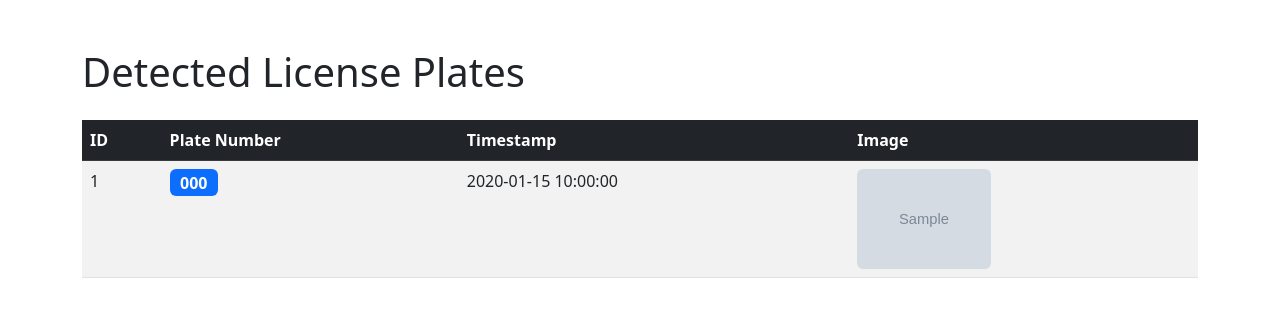
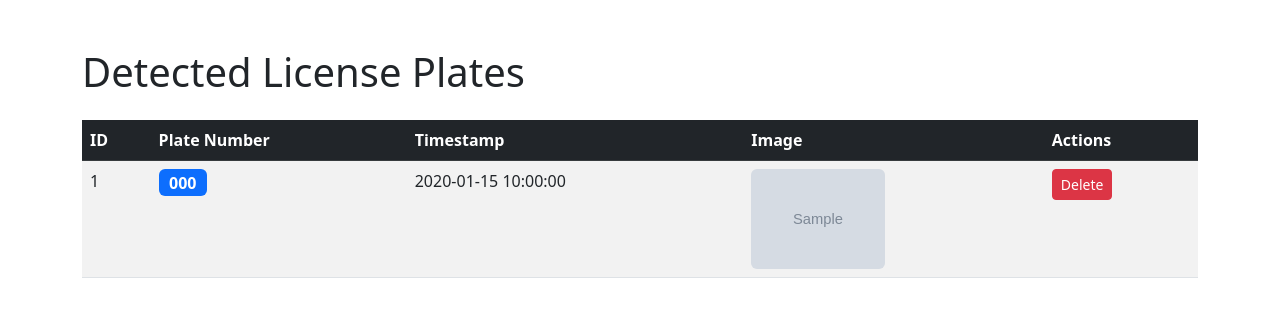
Before and after one commit to jgrana2/plate_recognition, a FastAPI app: page / in a window 1280 px wide. Shown: the top 317 px of the page. Run offline with FastAPI, Linux system fonts and the light colour scheme; tables that the repository leaves empty hold one stand-in row (values such as "Sample post"); grey boxes marked "Sample" are stand-in pictures.

Commit message:
Add delete functionality for license plates in API and UI

```diff
--- a/server/main.py
+++ b/server/main.py
@@ -100,3 +100,30 @@ async def upload_plate(
     conn.close()
 
     return {"status": "success", "filename": filename, "plate": plate_number}
+
+
+@app.delete("/plates/{plate_id}")
+async def delete_plate(plate_id: int):
+    conn = sqlite3.connect(DB_PATH)
+    conn.row_factory = sqlite3.Row
+    cursor = conn.cursor()
+    cursor.execute("SELECT image_filename FROM plates WHERE id = ?", (plate_id,))
+    plate = cursor.fetchone()
+
+    if not plate:
+        conn.close()
+        raise HTTPException(status_code=status.HTTP_404_NOT_FOUND, detail="Plate not found")
+
+    cursor.execute("DELETE FROM plates WHERE id = ?", (plate_id,))
+    conn.commit()
+    conn.close()
+
+    image_path = os.path.join(UPLOAD_DIR, plate["image_filename"])
+    if os.path.exists(image_path):
+        try:
+            os.remove(image_path)
+        except OSError:
+            # File might already be gone; ignore so API still succeeds
+            pass
+
+    return {"status": "deleted", "id": plate_id}
--- a/server/templates/index.html
+++ b/server/templates/index.html
@@ -28,6 +28,7 @@
                         <th>Plate Number</th>
                         <th>Timestamp</th>
                         <th>Image</th>
+                        <th>Actions</th>
                     </tr>
                 </thead>
                 <tbody>
@@ -41,6 +42,15 @@
                                  class="plate-img rounded"
                                  alt="{{ plate.plate_number }}"
                                  onclick="showImage(this.src, '{{ plate.plate_number }}')">
+                        </td>
+                        <td>
+                            <button
+                                class="btn btn-sm btn-danger"
+                                data-plate-id="{{ plate.id }}"
+                                data-plate-number="{{ plate.plate_number }}"
+                                onclick="deletePlate(this)">
+                                Delete
+                            </button>
                         </td>
                     </tr>
                     {% endfor %}
@@ -75,6 +85,30 @@
             modalTitle.textContent = `Plate: ${plate}`;
             imageModal.show();
         }
+
+        async function deletePlate(button) {
+            const id = button.dataset.plateId;
+            const plateNumber = button.dataset.plateNumber;
+            if (!confirm(`Delete plate ${plateNumber}?`)) {
+                return;
+            }
+
+            const row = button.closest('tr');
+            button.disabled = true;
+            button.textContent = 'Deleting...';
+
+            try {
+                const response = await fetch(`/plates/${id}`, { method: 'DELETE' });
+                if (!response.ok) {
+                    throw new Error('Failed to delete plate');
+                }
+                row?.remove();
+            } catch (error) {
+                alert('Unable to delete plate. Please try again.');
+                button.disabled = false;
+                button.textContent = 'Delete';
+            }
+        }
     </script>
 </body>
 </html>
```
